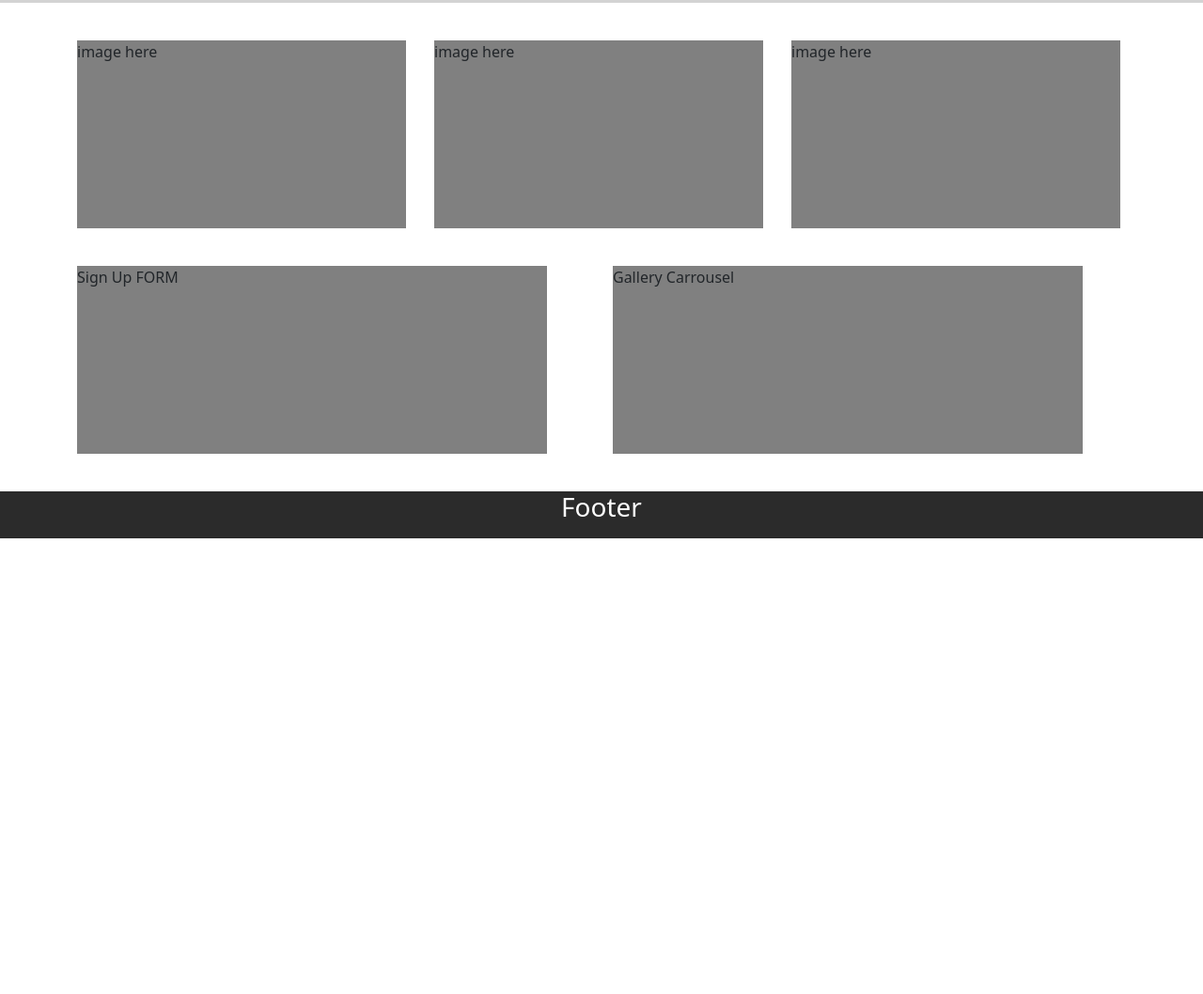
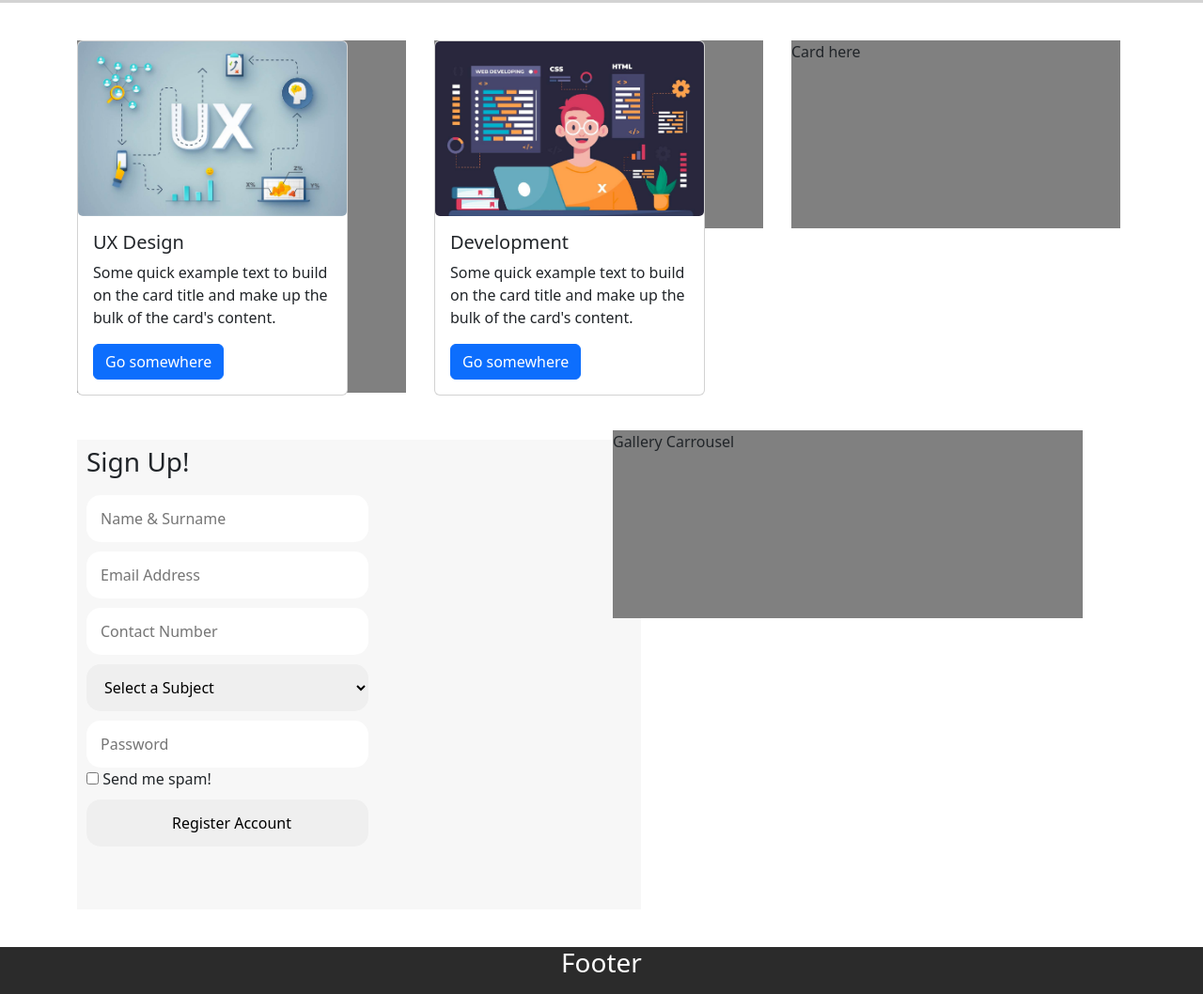
Before and after one commit to simonedt04/formal_assessment_one_t2, a plain HTML site: page index.html in a window 1280 px wide. Shown: the part 427-1485 px from the top of the page at 94% size. Before the commit the page ends 1000 px from the top, so only its background shows below. Drawn offline with nearby package versions, Linux system fonts and the light colour scheme.

Commit message:
setup cards and form

```diff
--- a/css/main.css
+++ b/css/main.css
@@ -28,7 +28,7 @@ header h4 {
 
 .ux-design{
     width: 350px ;
-    height: 200px;
+    height: 375px;
     background-color: gray;
     margin-top: 40px;
 }
@@ -48,8 +48,8 @@ header h4 {
 }
 
 .sign-up{
-    width: 500px ;
-    height: 200px;
+    width: 600px ;
+    height: 500px;
     background-color: gray;
     margin-top: 40px;
     margin-bottom: 40px;
@@ -74,3 +74,26 @@ footer h3{
     text-align: center;
 
 }
+
+form{
+    width: 600px;
+    height: 500px;
+    margin: 0 auto;
+    margin-top: 50px;
+    background-color: #f7f7f7;
+    padding-left: 10px;
+    padding-right: 10px;
+    padding-top: 7px ;
+    padding-bottom: 7px;
+
+}
+
+.input-el{
+    width: 300px;
+    height: 50px;
+    margin-top: 10px;
+    padding-left: 15px;
+    border: none;
+    border-radius: 15px;
+    border-width: 2px;
+}
--- a/index.html
+++ b/index.html
@@ -33,15 +33,37 @@
         <div class="row">
 
             <div class="col-4">
-                <div class="ux-design"> image here </div>
+                <div class="ux-design">
+
+                    <div class="card" style="width: 18rem;">
+                        <img class="card-img" src="assests/images/UXdesign.jpg" alt="Card image cap">
+                        <div class="card-body">
+                          <h5 class="card-title">UX Design</h5>
+                          <p class="card-text">Some quick example text to build on the card title and make up the bulk of the card's content.</p>
+                          <a href="#" class="btn btn-primary">Go somewhere</a>
+                        </div>
+                      </div>
+
+                 </div>
             </div>
 
             <div class="col-4">
-                <div class="development"> image here </div>
+                <div class="development">
+
+                    <div class="card" style="width: 18rem;">
+                        <img class="card-img" src="assests/images/Development.jpg" alt="Card image cap">
+                        <div class="card-body">
+                          <h5 class="card-title"> Development </h5>
+                          <p class="card-text">Some quick example text to build on the card title and make up the bulk of the card's content.</p>
+                          <a href="#" class="btn btn-primary">Go somewhere</a>
+                        </div>
+                      </div>
+
+                </div>
             </div>
 
             <div class="col-4">
-                <div class="product-design"> image here </div>
+                <div class="product-design"> Card here </div>
             </div>
 
         </div>
@@ -49,7 +71,42 @@
         <div class="row">
 
             <div class="col-6">
-                <div class="sign-up"> Sign Up FORM </div>
+                <div class="sign-up">
+
+
+                    <form>
+
+                        <h3> Sign Up!</h3>
+
+                       <!-- <label> Name & Surname </label> -->
+
+                       <input class="input-el" type="text" placeholder="Name & Surname" required>
+                        <input class="input-el" type="email" placeholder="Email Address" required>
+                         <input class="input-el" type="text" placeholder="Contact Number" required>
+
+                        <select class="input-el">
+                            <option selected="selected"> Select a Subject</option>
+                            <option> Development </option>
+                            <option> UX Design </option>
+                            <option> Product Design </option>
+
+
+                        </select>
+
+                        <input class="input-el" type="password" placeholder="Password" required>
+
+                        <br>
+
+                        <input type="checkbox">
+                        <label> Send me spam!</label>
+
+
+                        <br>
+
+                        <button class="input-el" > Register Account </button>
+
+                    </form>
+                </div>
             </div>
 
             <div class="col-6">
```
